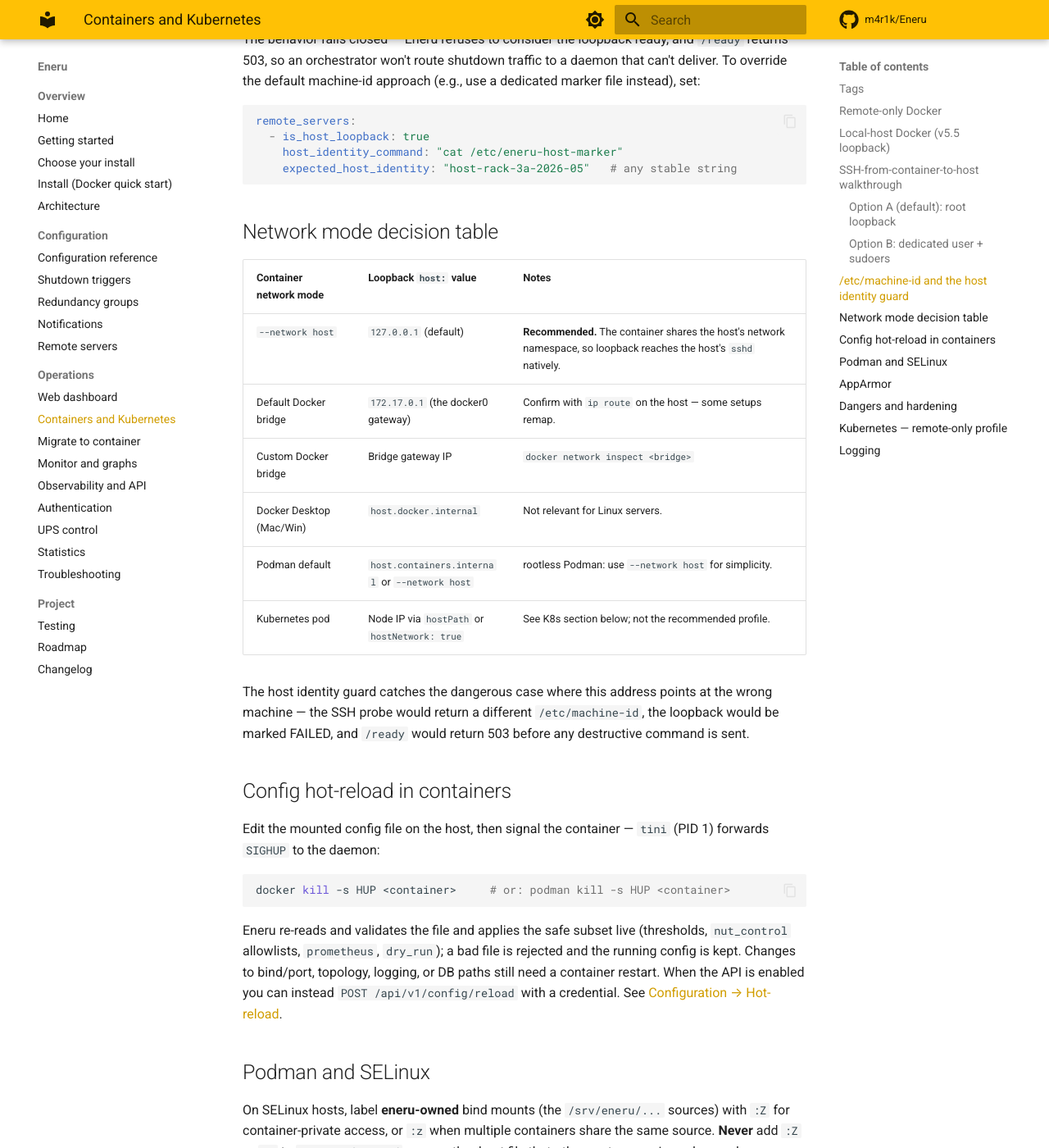
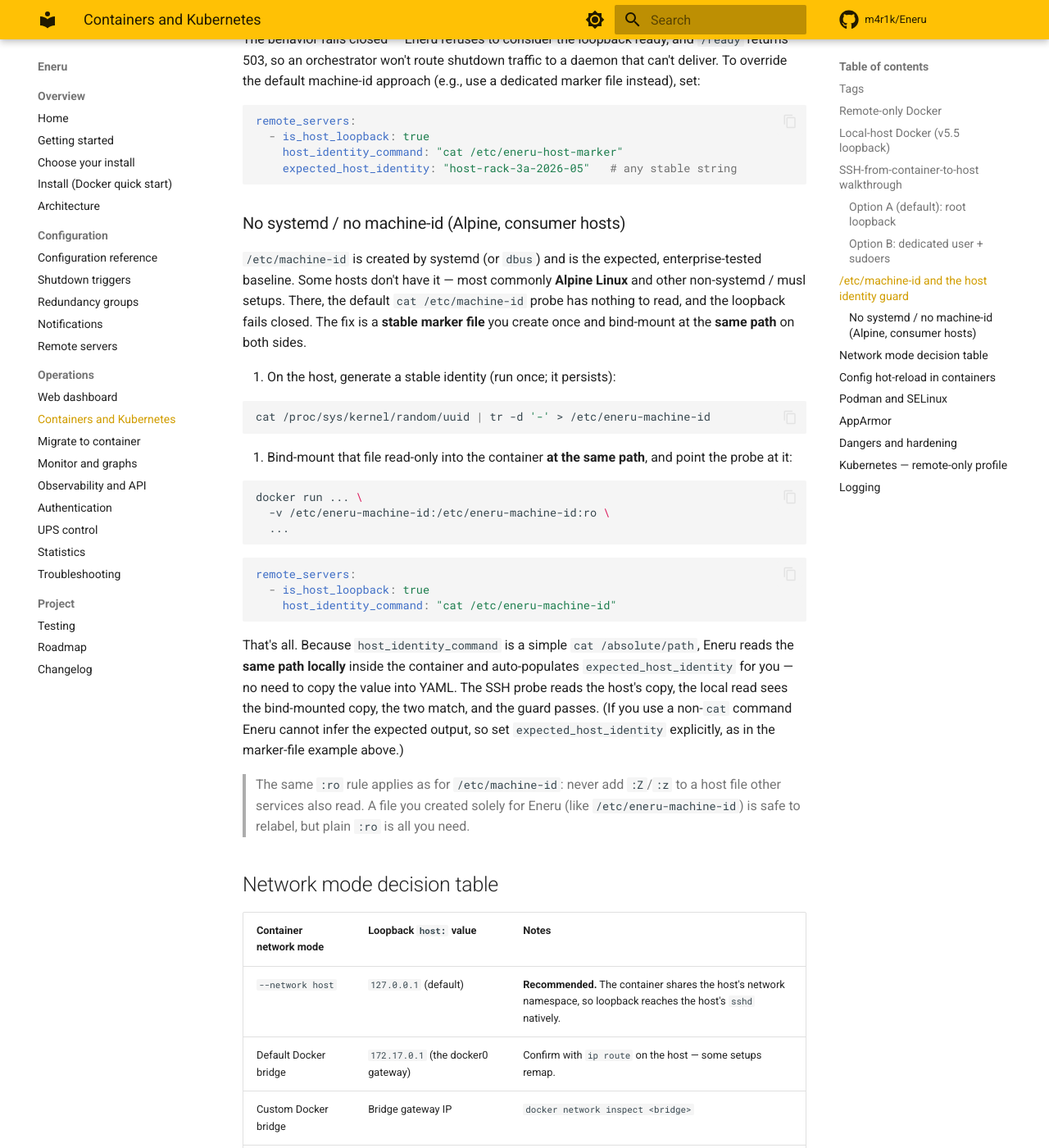
Before and after one commit to m4r1k/Eneru, an MkDocs documentation site: the page built from docs/containers-kubernetes.md, in a window 1280 px wide and 1400 px high, scrolled down 4404 px. Shown: the whole window at 82% size. Built offline with MkDocs 1.6.1 and Material for MkDocs 9.7.7, drawn with Linux system fonts in a browser that asks for light colours; comment, search, counter and statistics services are not loaded.

Commit message:
docs: cover non-systemd / no-machine-id hosts (#70)
Now that expected_host_identity auto-populates from any safe
`cat /absolute/path`, document the clean marker-file workaround for
hosts without /etc/machine-id (Alpine and other non-systemd / musl
setups).

Adds a canonical "No systemd / no machine-id" recipe to the containers
guide and links to it from the install, migration, and troubleshooting
pages. Updates the expected_host_identity reference to describe the
broadened auto-populate behavior. deb and rpm remain the published
packages; the OCI image stays a first-class citizen, with systemd +
machine-id as the expected baseline.

Co-Authored-By: Claude Fable 5 <noreply@anthropic.com>

````diff
--- a/docs/containers-kubernetes.md
+++ b/docs/containers-kubernetes.md
@@ -218,6 +218,49 @@ remote_servers:
     expected_host_identity: "host-rack-3a-2026-05"   # any stable string
 ```
 
+### No systemd / no machine-id (Alpine, consumer hosts)
+
+`/etc/machine-id` is created by systemd (or `dbus`) and is the expected,
+enterprise-tested baseline. Some hosts don't have it — most commonly
+**Alpine Linux** and other non-systemd / musl setups. There, the default
+`cat /etc/machine-id` probe has nothing to read, and the loopback fails
+closed. The fix is a **stable marker file** you create once and bind-mount
+at the **same path** on both sides.
+
+1. On the host, generate a stable identity (run once; it persists):
+
+   ```sh
+   cat /proc/sys/kernel/random/uuid | tr -d '-' > /etc/eneru-machine-id
+   ```
+
+2. Bind-mount that file read-only into the container **at the same path**,
+   and point the probe at it:
+
+   ```sh
+   docker run ... \
+     -v /etc/eneru-machine-id:/etc/eneru-machine-id:ro \
+     ...
+   ```
+
+   ```yaml
+   remote_servers:
+     - is_host_loopback: true
+       host_identity_command: "cat /etc/eneru-machine-id"
+   ```
+
+That's all. Because `host_identity_command` is a simple `cat /absolute/path`,
+Eneru reads the **same path locally** inside the container and auto-populates
+`expected_host_identity` for you — no need to copy the value into YAML. The
+SSH probe reads the host's copy, the local read sees the bind-mounted copy,
+the two match, and the guard passes. (If you use a non-`cat` command Eneru
+cannot infer the expected output, so set `expected_host_identity` explicitly,
+as in the marker-file example above.)
+
+> The same `:ro` rule applies as for `/etc/machine-id`: never add `:Z`/`:z`
+> to a host file other services also read. A file you created solely for
+> Eneru (like `/etc/eneru-machine-id`) is safe to relabel, but plain `:ro`
+> is all you need.
+
 ## Network mode decision table
 
 | Container network mode | Loopback `host:` value | Notes |
--- a/docs/install-comparison.md
+++ b/docs/install-comparison.md
@@ -95,6 +95,8 @@ container):
   the container generates its own random machine-id, the identity
   probe fails on the first health check, the loopback is marked
   FAILED, and `/ready` returns 503. **Fails closed by construction.**
+  No `/etc/machine-id` (Alpine, non-systemd)? Use a marker file —
+  [No systemd / no machine-id](containers-kubernetes.md#no-systemd-no-machine-id-alpine-consumer-hosts).
 - `-v /srv/eneru/ssh:/var/lib/eneru/ssh:ro` — SSH private key for the
   loopback. Defaults to `/var/lib/eneru/ssh/id_loopback` inside the
   container; the host's `authorized_keys` for the matching user holds
--- a/docs/install-docker.md
+++ b/docs/install-docker.md
@@ -13,7 +13,9 @@ config and stats history carry forward.
 - A working NUT server (`upsc <UPS@host>` must answer).
 - `/etc/machine-id` populated on the host. Most systemd distros put
   one there at first boot; if `cat /etc/machine-id` returns empty,
-  run `sudo systemd-machine-id-setup`.
+  run `sudo systemd-machine-id-setup`. No systemd (Alpine, musl)? There
+  is no `/etc/machine-id` — use a marker file instead, see
+  [No systemd / no machine-id](containers-kubernetes.md#no-systemd-no-machine-id-alpine-consumer-hosts).
 - Root access on the host long enough to authorize the loopback SSH key
   and create the writable directories below.
 
````
Also changed, not shown: README.md (+1 -1 lines), docs/configuration.md (+2 -2 lines), docs/migrate-to-container.md (+4 -1 lines), docs/troubleshooting.md (+1 -0 lines).
